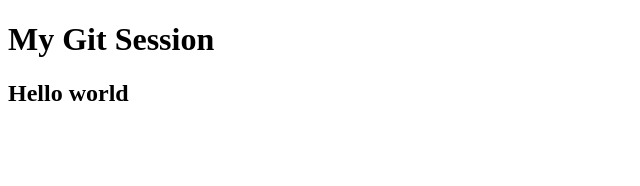
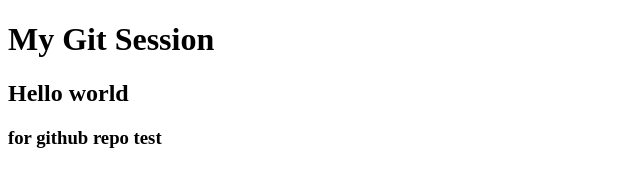
Before and after one commit to rana271/test-gitrepo, a plain HTML site: page index.html in a window 1280 px wide. Shown: the whole page, without its empty margins (0-640 px from the left). Drawn offline with Linux system fonts and the light colour scheme.

Commit message:
add new line in index.html

```diff
--- a/index.html
+++ b/index.html
@@ -8,5 +8,6 @@
 <body>
     <h1>My Git Session</h1>
     <h2>Hello world</h2>
+    <h3>for github repo test</h3>
 </body>
 </html>
```
